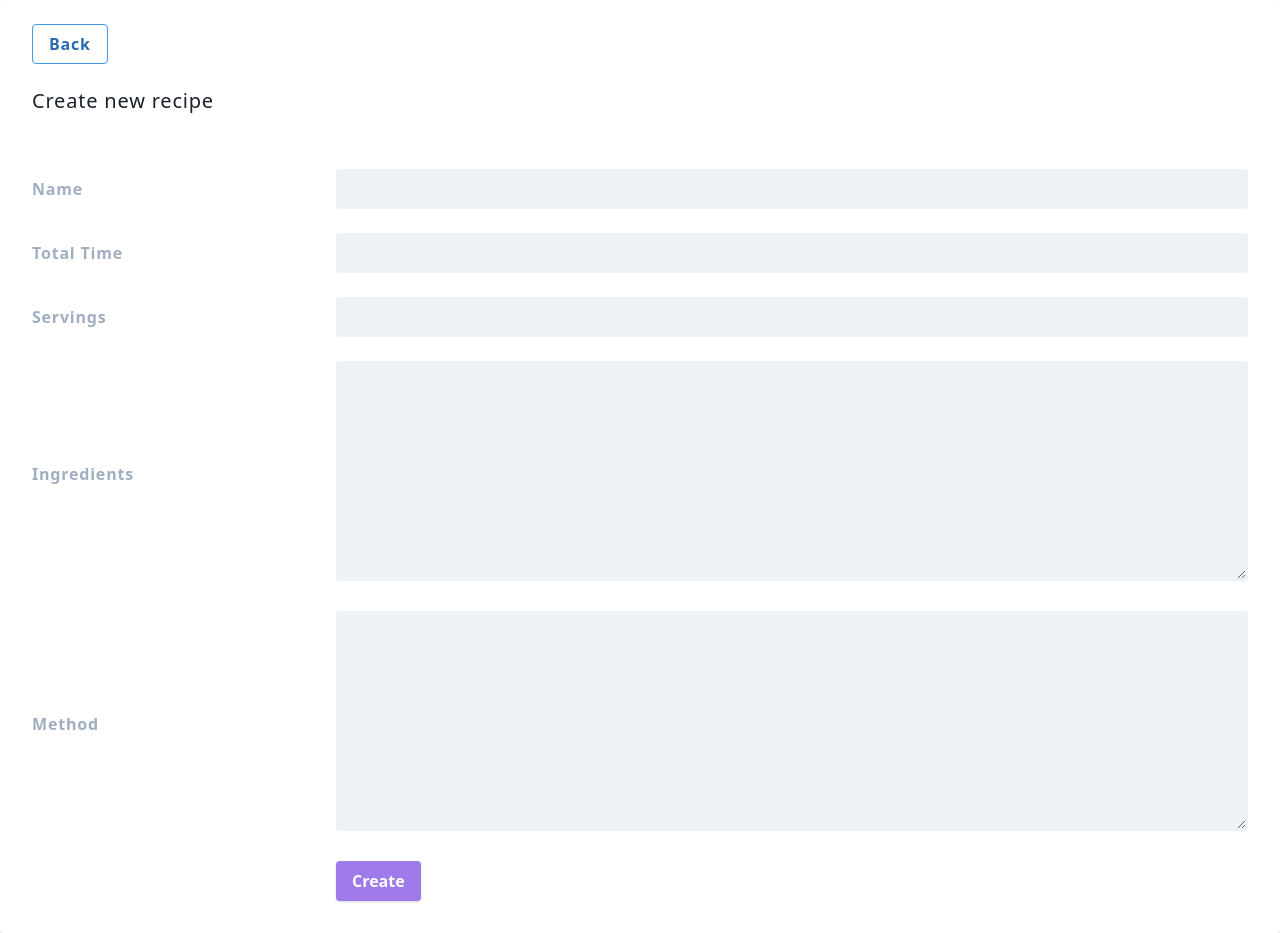
After one commit to jackmarchant/cookbook, a PHP site: template frontend/templates/forms/recipe.twig in a window 1280 px wide. The commit adds this page. Run offline with PHP 8.4, Linux system fonts and the light colour scheme; the template is opened without the code that fills it, so the values that code supplies are empty; some libraries are stand-ins or nearby versions.

Commit message:
Create/Update/Delete workflow

```diff
--- a/app/Database.php
+++ b/app/Database.php
@@ -1,6 +1,7 @@
 <?php
 
 namespace App;
+
 
 class Database
 {
--- a/composer.json
+++ b/composer.json
@@ -23,6 +23,8 @@
         "slim/http": "^0.8.0",
         "http-interop/http-factory-guzzle": "^1.0",
         "slim/slim": "^4.0",
-        "symfony/orm-pack": "^1.0"
+        "symfony/orm-pack": "^1.0",
+        "twig/markdown-extra": "^3.0",
+        "erusev/parsedown": "^1.7"
     }
 }
--- /dev/null
+++ b/frontend/templates/forms/recipe.twig
@@ -0,0 +1,103 @@
+<!doctype html>
+<html lang="en" class="antialiased">
+<head>
+    <title>CookBook</title>
+    <meta charset="UTF-8">
+    <meta name="viewport" content="width=device-width, initial-scale=1.0">
+    <meta http-equiv="X-UA-Compatible" content="ie=edge">
+    <link href="/css/style.css" rel="stylesheet" />
+</head>
+<body class="bg-gray-100 text-gray-900 tracking-wider leading-normal">
+    <div id="recipients" class="p-8 mt-6 lg:mt-0 rounded shadow bg-white">
+        <a class="bg-transparent hover:bg-blue-500 text-blue-700 font-semibold hover:text-white py-2 px-4 border border-blue-500 hover:border-transparent rounded" href="/">Back</a>
+        <section class="container mx-auto">
+            <div class="md:flex md:items-center mb-6">
+                <div class="md:w-1/4">
+                    <h1 class="text-xl text-gray-900 leading-tight py-8">
+                        {% if recipe %}
+                        Edit
+                        {% else %}
+                        Create new recipe
+                        {% endif %}
+                    </h1>
+                </div>
+                <div class="md:w-3/4">
+                    {% if recipe %}
+                        <div class="text-right">
+                            <form action="/recipe/delete/{{ recipe.id }}" method="post">
+                                <button class="shadow bg-red-500 hover:bg-red-400 focus:shadow-outline focus:outline-none text-white font-bold py-2 px-4 rounded" type="submit">
+                                    Delete
+                                </button>
+                            </form>
+                        </div>
+                    {% endif %}
+                </div>
+            </div>
+            <form class="w-full" action="{% if recipe %}/recipe/edit/{{ recipe.id }} {% else %} /recipe/create {% endif %}" method="post">
+                <div class="md:flex md:items-center mb-6">
+                    <div class="md:w-1/4">
+                    <label class="block text-gray-500 font-bold mb-1 md:mb-0 pr-4" for="inline-name">
+                        Name
+                    </label>
+                    </div>
+                    <div class="md:w-3/4">
+                    <input class="bg-gray-200 appearance-none border-2 border-gray-200 rounded w-full py-2 px-4 text-gray-700 leading-tight focus:outline-none focus:bg-white focus:border-purple-500" name="name" id="inline-name" type="text" value="{{ recipe.name }}">
+                    </div>
+                </div>
+                <div class="md:flex md:items-center mb-6">
+                    <div class="md:w-1/4">
+                    <label class="block text-gray-500 font-bold mb-1 md:mb-0 pr-4" for="inline-total-time">
+                        Total Time
+                    </label>
+                    </div>
+                    <div class="md:w-3/4">
+                    <input class="bg-gray-200 appearance-none border-2 border-gray-200 rounded w-full py-2 px-4 text-gray-700 leading-tight focus:outline-none focus:bg-white focus:border-purple-500" name="totalTime" id="inline-total-time" type="text" value="{{ recipe.totalTime }}">
+                    </div>
+                </div>
+                <div class="md:flex md:items-center mb-6">
+                    <div class="md:w-1/4">
+                    <label class="block text-gray-500 font-bold mb-1 md:mb-0 pr-4" for="inline-servings">
+                        Servings
+                    </label>
+                    </div>
+                    <div class="md:w-3/4">
+                    <input class="bg-gray-200 appearance-none border-2 border-gray-200 rounded w-full py-2 px-4 text-gray-700 leading-tight focus:outline-none focus:bg-white focus:border-purple-500" name="servings" id="inline-servings" type="text" value="{{ recipe.servings }}">
+                    </div>
+                </div>
+                <div class="md:flex md:items-center mb-6">
+                    <div class="md:w-1/4">
+                    <label class="block text-gray-500 font-bold mb-1 md:mb-0 pr-4" for="inline-ingredients">
+                        Ingredients
+                    </label>
+                    </div>
+                    <div class="md:w-3/4">
+                        <textarea class="bg-gray-200 appearance-none border-2 border-gray-200 rounded w-full py-2 px-4 text-gray-700 leading-tight focus:outline-none focus:bg-white focus:border-purple-500" name="ingredients" id="inline-ingredients" rows="10">{{ recipe.ingredients }}</textarea>
+                    </div>
+                </div>
+                <div class="md:flex md:items-center mb-6">
+                    <div class="md:w-1/4">
+                    <label class="block text-gray-500 font-bold mb-1 md:mb-0 pr-4" for="inline-method">
+                        Method
+                    </label>
+                    </div>
+                    <div class="md:w-3/4">
+                        <textarea class="bg-gray-200 appearance-none border-2 border-gray-200 rounded w-full py-2 px-4 text-gray-700 leading-tight focus:outline-none focus:bg-white focus:border-purple-500" name="method" id="inline-method" rows="10">{{ recipe.method }}</textarea>
+                    </div>
+                </div>
+                <div class="md:flex md:items-center">
+                    <div class="md:w-1/4"></div>
+                    <div class="md:w-2/4">
+                        <button class="shadow bg-purple-500 hover:bg-purple-400 focus:shadow-outline focus:outline-none text-white font-bold py-2 px-4 rounded" type="submit">
+                            {% if recipe %}
+                                Update
+                            {% else %}
+                                Create
+                            {% endif %}
+                        </button>
+                    </div>
+                </div>
+            </form>
+        </section>
+    </div>
+</body>
+</html>
--- a/frontend/templates/index.twig
+++ b/frontend/templates/index.twig
@@ -17,6 +17,7 @@
                     <th data-priority="3" class="sorting" tabindex="0" aria-controls="example" rowspan="1" colspan="1" style="width: 250px;" aria-label="Total Time: activate to sort column ascending">Total time</th>
                     <th data-priority="4" class="sorting" tabindex="0" aria-controls="example" rowspan="1" colspan="1" style="width: 250px;" aria-label="Servings: activate to sort column ascending">Servings</th>
                     <th style="width: 50px;"></th>
+                    <th style="width: 50px;"></th>
                 </tr>
             </thead>
             <tbody>
@@ -25,12 +26,13 @@
                         <td tabindex="0">{{ recipe.name }}</td>
                         <td>{{ recipe.totalTime }}</td>
                         <td>{{ recipe.servings }}</td>
+                        <td><a class="bg-transparent hover:bg-yellow-500 text-yellow-700 font-semibold hover:text-white py-2 px-4 border border-yellow-500 hover:border-transparent rounded" href="/recipe/edit/{{recipe.id}}">Edit</a></td>
                         <td><a class="bg-transparent hover:bg-blue-500 text-blue-700 font-semibold hover:text-white py-2 px-4 border border-blue-500 hover:border-transparent rounded" href="/recipe/{{recipe.id}}">View</a></td>
                     </tr>
                 {% endfor %}
             </tbody>
         </table>
-        <a class="bg-transparent hover:bg-blue-500 text-blue-700 font-semibold hover:text-white py-2 px-4 border border-blue-500 hover:border-transparent rounded" href="/create-recipe">Create recipe</a>
+        <a class="bg-transparent hover:bg-blue-500 text-blue-700 font-semibold hover:text-white py-2 px-4 border border-blue-500 hover:border-transparent rounded" href="/recipe/create">Create recipe</a>
     </div>
 </body>
 </html>
--- a/public/css/style.css
+++ b/public/css/style.css
@@ -66,3 +66,28 @@ table.dataTable.dtr-inline.collapsed>tbody>tr>td:first-child:before, table.dataT
 table.dataTable tbody th, table.dataTable tbody td {
     padding: 18px 10px;
 }
+
+ul, ol {
+    margin-left: 20px;
+    margin-bottom: 20px;
+}
+
+ul li {
+    list-style-type: disc;
+    padding-left: 20px;
+    margin-bottom: 5px;
+}
+
+ol li {
+    list-style-type: decimal;
+    padding-left: 20px;
+    margin-bottom: 5px;
+}
+
+h3 {
+    font-size: .75rem;
+    margin-bottom: .75rem;
+    text-transform: uppercase;
+    font-weight: 700;
+    letter-spacing: 0px;
+}
```
Also changed, not shown: app/Controllers/RecipesController.php (+24 -3 lines), app/Domain/Model/Recipe.php (+62 -0 lines), app/Domain/Service/RecipeService.php (+35 -0 lines), app/TwigView.php (+16 -1 lines), frontend/templates/create-recipe.twig (deleted, +0 -58 lines), frontend/templates/recipe.twig (+14 -10 lines), public/index.php (+5 -2 lines), 2 other files.
